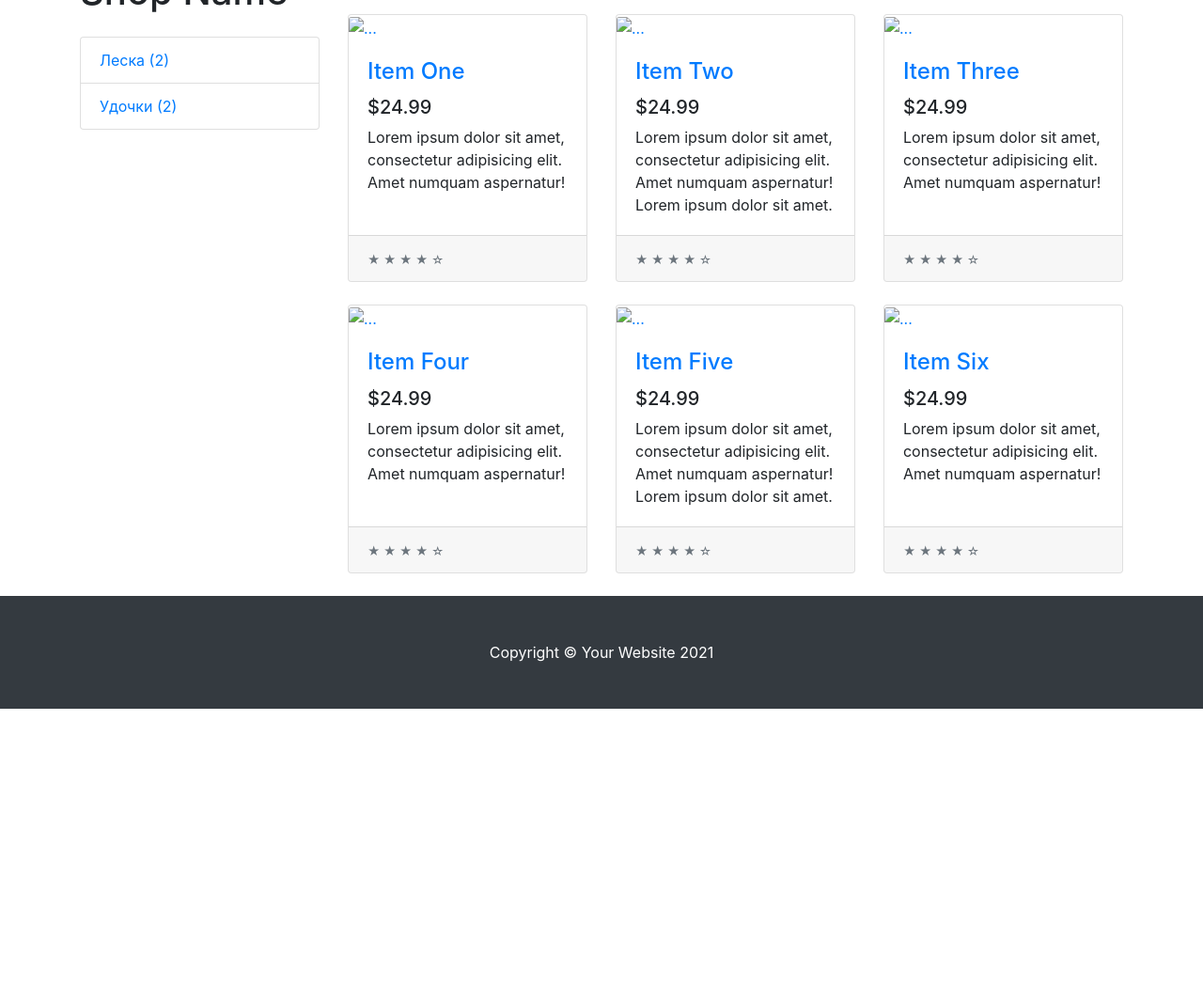
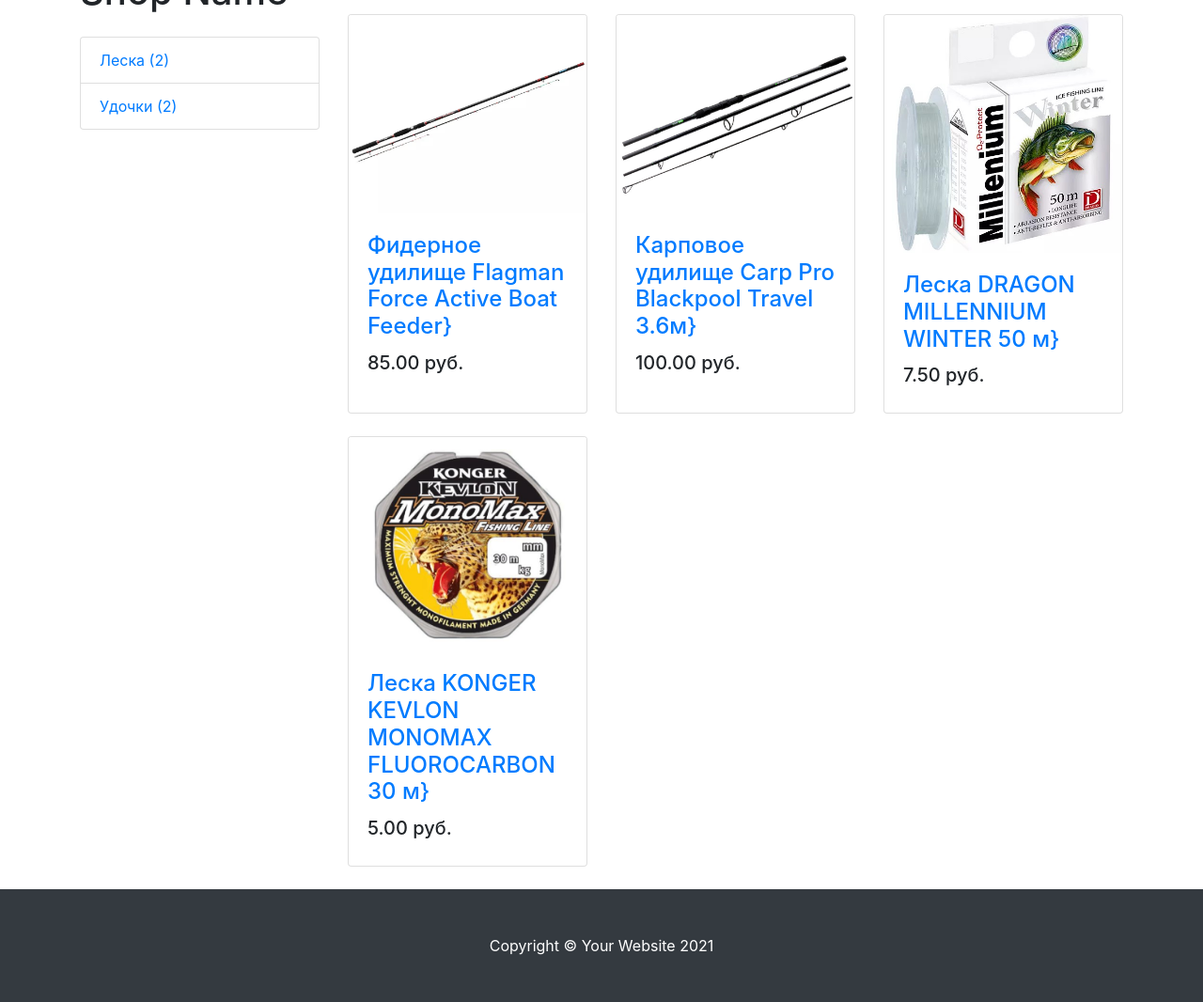
Before and after one commit to Jecka1991/Django_Shop, a Django app: page / in a window 1280 px wide. Shown: the part 113-1179 px from the top of the page at 94% size. Before the commit the page ends 867 px from the top, so only its background shows below. Run offline with Django 3.2, Linux system fonts and the light colour scheme; data comes from the database, SQL or seed files in the repository; some libraries are stand-ins or nearby versions.

Commit message:
Add product to home page

```diff
--- a/shop/mainapp/models.py
+++ b/shop/mainapp/models.py
@@ -46,7 +46,7 @@ class LatestProductManager:
 
 class LatestProducts:
 
-    object = LatestProductManager
+    objects = LatestProductManager
 
 
 class CategoryManager(models.Manager):
--- a/shop/mainapp/templates/base.html
+++ b/shop/mainapp/templates/base.html
@@ -45,6 +45,7 @@
                         {% endfor %}
                     </div>
                 </div>
+
                 <div class="col-lg-9">
                     {% block content %}
                     <div class="carousel slide my-4" id="carouselExampleIndicators" data-ride="carousel">
@@ -68,72 +69,18 @@
                         </a>
                     </div>
                     <div class="row">
+                        {% for product in products %}
                         <div class="col-lg-4 col-md-6 mb-4">
                             <div class="card h-100">
-                                <a href="#!"><img class="card-img-top" src="https://via.placeholder.com/700x400" alt="..." /></a>
+                                <a href="{{ product.get_absolute_url }}"><img class="card-img-top" src="{{ product.image.url }}" alt="..." /></a>
                                 <div class="card-body">
-                                    <h4 class="card-title"><a href="#!">Item One</a></h4>
-                                    <h5>$24.99</h5>
-                                    <p class="card-text">Lorem ipsum dolor sit amet, consectetur adipisicing elit. Amet numquam aspernatur!</p>
+                                    <h4 class="card-title"><a href="{{ product.get_absolute_url }}">{{ product.title }}}</a></h4>
+                                    <h5>{{ product.price }} руб.</h5>
                                 </div>
-                                <div class="card-footer"><small class="text-muted">★ ★ ★ ★ ☆</small></div>
                             </div>
                         </div>
-                        <div class="col-lg-4 col-md-6 mb-4">
-                            <div class="card h-100">
-                                <a href="#!"><img class="card-img-top" src="https://via.placeholder.com/700x400" alt="..." /></a>
-                                <div class="card-body">
-                                    <h4 class="card-title"><a href="#!">Item Two</a></h4>
-                                    <h5>$24.99</h5>
-                                    <p class="card-text">Lorem ipsum dolor sit amet, consectetur adipisicing elit. Amet numquam aspernatur! Lorem ipsum dolor sit amet.</p>
-                                </div>
-                                <div class="card-footer"><small class="text-muted">★ ★ ★ ★ ☆</small></div>
-                            </div>
-                        </div>
-                        <div class="col-lg-4 col-md-6 mb-4">
-                            <div class="card h-100">
-                                <a href="#!"><img class="card-img-top" src="https://via.placeholder.com/700x400" alt="..." /></a>
-                                <div class="card-body">
-                                    <h4 class="card-title"><a href="#!">Item Three</a></h4>
-                                    <h5>$24.99</h5>
-                                    <p class="card-text">Lorem ipsum dolor sit amet, consectetur adipisicing elit. Amet numquam aspernatur!</p>
-                                </div>
-                                <div class="card-footer"><small class="text-muted">★ ★ ★ ★ ☆</small></div>
-                            </div>
-                        </div>
-                        <div class="col-lg-4 col-md-6 mb-4">
-                            <div class="card h-100">
-                                <a href="#!"><img class="card-img-top" src="https://via.placeholder.com/700x400" alt="..." /></a>
-                                <div class="card-body">
-                                    <h4 class="card-title"><a href="#!">Item Four</a></h4>
-                                    <h5>$24.99</h5>
-                                    <p class="card-text">Lorem ipsum dolor sit amet, consectetur adipisicing elit. Amet numquam aspernatur!</p>
-                                </div>
-                                <div class="card-footer"><small class="text-muted">★ ★ ★ ★ ☆</small></div>
-                            </div>
-                        </div>
-                        <div class="col-lg-4 col-md-6 mb-4">
-                            <div class="card h-100">
-                                <a href="#!"><img class="card-img-top" src="https://via.placeholder.com/700x400" alt="..." /></a>
-                                <div class="card-body">
-                                    <h4 class="card-title"><a href="#!">Item Five</a></h4>
-                                    <h5>$24.99</h5>
-                                    <p class="card-text">Lorem ipsum dolor sit amet, consectetur adipisicing elit. Amet numquam aspernatur! Lorem ipsum dolor sit amet.</p>
-                                </div>
-                                <div class="card-footer"><small class="text-muted">★ ★ ★ ★ ☆</small></div>
-                            </div>
-                        </div>
-                        <div class="col-lg-4 col-md-6 mb-4">
-                            <div class="card h-100">
-                                <a href="#!"><img class="card-img-top" src="https://via.placeholder.com/700x400" alt="..." /></a>
-                                <div class="card-body">
-                                    <h4 class="card-title"><a href="#!">Item Six</a></h4>
-                                    <h5>$24.99</h5>
-                                    <p class="card-text">Lorem ipsum dolor sit amet, consectetur adipisicing elit. Amet numquam aspernatur!</p>
-                                </div>
-                                <div class="card-footer"><small class="text-muted">★ ★ ★ ★ ☆</small></div>
-                            </div>
-                        </div>
+                        {% endfor %}
+
                     {% endblock content %}
                     </div>
 
--- a/shop/mainapp/views.py
+++ b/shop/mainapp/views.py
@@ -1,7 +1,7 @@
 from django.shortcuts import render
 from django.views.generic import DetailView, View
 
-from .models import FishRod, FishLine, Category
+from .models import FishRod, FishLine, Category, LatestProducts
 from .mixins import CategoryDetailMixin
 
 
@@ -9,11 +9,14 @@ class BaseView(View):
 
     def get(self, request, *args, **kwargs):
         categories = Category.objects.get_categories_for_left_sidebar()
-        return render(request, 'base.html', {'categories': categories})
-# def test_view(request):
-#
-#     categories = Category.objects.get_categories_for_left_sidebar()
-#     return render(request, 'base.html', {'categories': categories})
+        products = LatestProducts.objects.get_products_for_main_page(
+            'fishrod', 'fishline'
+        )
+        context = {
+            'categories': categories,
+            'products': products
+        }
+        return render(request, 'base.html', context)
 
 
 class ProductDetailView(CategoryDetailMixin, DetailView):
```
